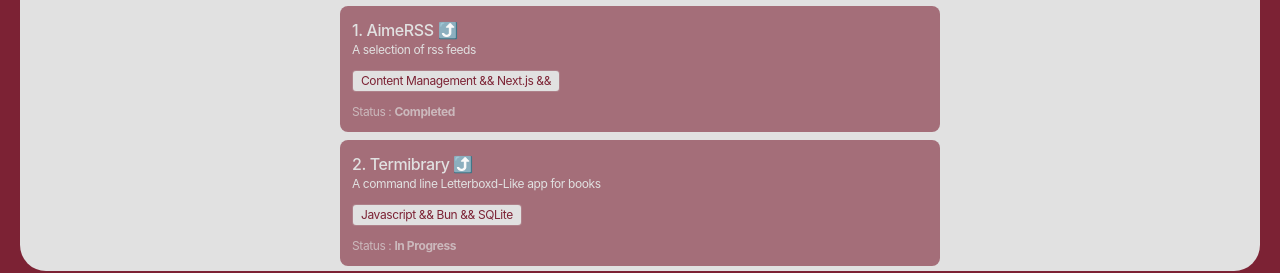
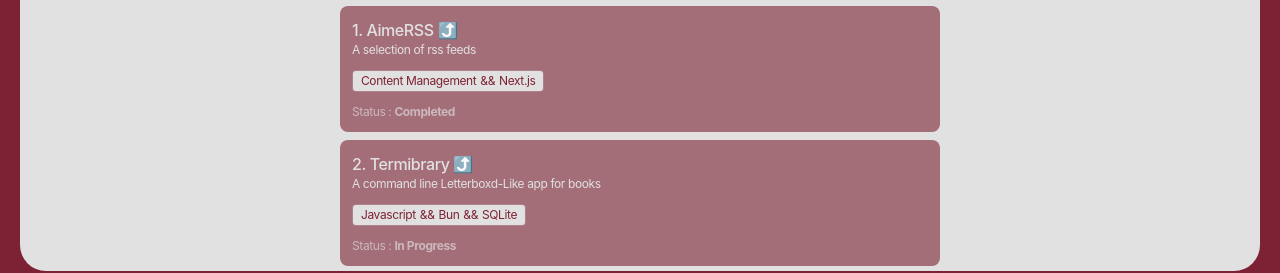
Before and after one commit to aaimeraud/fortunedaniel.com, a Next.js app: page / in a window 1280 px wide. Shown: the part 509-782 px from the top of the page. Built offline with nearby package versions, Linux system fonts and the light colour scheme.

Commit message:
fix: updated project tags logic

```diff
--- a/app/components/layout/SectionWrapper.tsx
+++ b/app/components/layout/SectionWrapper.tsx
@@ -3,5 +3,5 @@
 }: {
   children: React.ReactNode;
 }) {
-  return <section className="p-3 md:p-5 h-svh " title="This is a wrapper. It contains the content of the page and is here for design purposes. It allows rounded borders.">{children}</section>;
+  return <section className="p-3 md:p-5 h-svh">{children}</section>;
 }
--- a/app/components/ui/ProjectTags.tsx
+++ b/app/components/ui/ProjectTags.tsx
@@ -1,27 +1,24 @@
+import { Fragment } from "react";
+
 import { projects } from "@/lib/constants";
 
 export default function ProjectTag({ index }: { index: number }) {
+  const project = projects[index];
+  const tags = project.tags ?? [];
+
   return (
     <div
       className="text-xs dark:bg-resumepurple w-fit dark:text-resumewhite px-2 py-0.5 rounded border dark:border-resumewhite/50 bg-resumewhite text-resumepurple border-resumepurple/50"
-      title={`The tags of the project named "${projects[index].title}" it contains the technologies used in the project`}>
-      <span
-        className=" "
-        title={`The first technology used in the project "${projects[index].title}"`}>
-        {projects[index].tags?.[0]}
-      </span>
-      <span title="two & meaning 'and', it's a coding reference"> && </span>
-      <span
-        className=" "
-        title={`The second technology used in the project "${projects[index].title}"`}>
-        {projects[index].tags?.[1]}
-      </span>
-      <span title="two & meaning 'and', it's a coding reference"> && </span>
-      <span
-        className=" "
-        title={`The third technology used in the project "${projects[index].title}"`}>
-        {projects[index].tags?.[2]}
-      </span>
+      title={`The tags of the project named "${project.title}" it contains the technologies used in the project`}>
+      {tags.map((tag, tagIndex) => (
+        <Fragment key={`${tag}-${tagIndex}`}>
+          {tagIndex > 0 && <span className="mx-1">&&</span>}
+          <span
+            title={`The ${tagIndex === 0 ? "first" : tagIndex === 1 ? "second" : "third"} technology used in the project "${project.title}"`}>
+            {tag}
+          </span>
+        </Fragment>
+      ))}
     </div>
   );
 }
```
